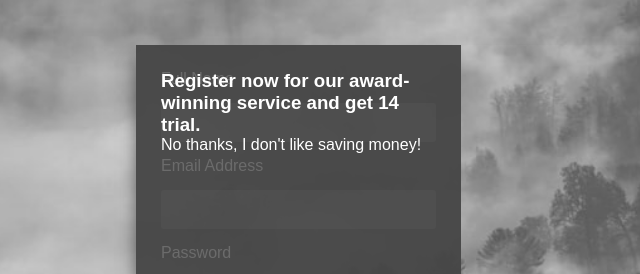
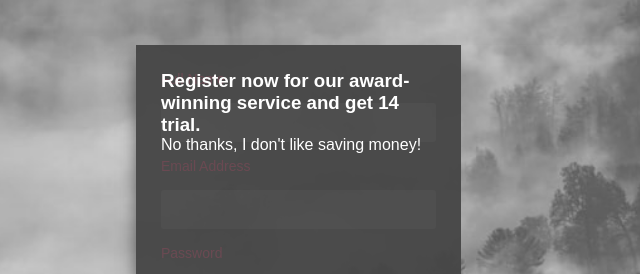
Before and after one commit to FilipeMGaspar/HTML_CSS_JavaScript_Efeitos_Tutoriais, a plain HTML site: page Animated_Sign_Up_Form-Programmer-Cloud/index.html in a window 1280 px wide. Shown: the part 155-429 px from the top of the page, 179-819 px from the left. Drawn offline with Linux system fonts and the light colour scheme.

Commit message:
Animated Sign Up Form Using HTML CSS & JS - Programmer Cloud

```diff
--- a/Animated_Sign_Up_Form-Programmer-Cloud/css/style.css
+++ b/Animated_Sign_Up_Form-Programmer-Cloud/css/style.css
@@ -76,3 +76,8 @@ input:-webkit-autofill {
     box-shadow: 0 0 0 500px #7a7a7a inset;
     -webkit-text-fill-color: #fff;
 }
+
+label {
+    font: 500 14px Arial;
+    color: #fb5781;
+}
```
